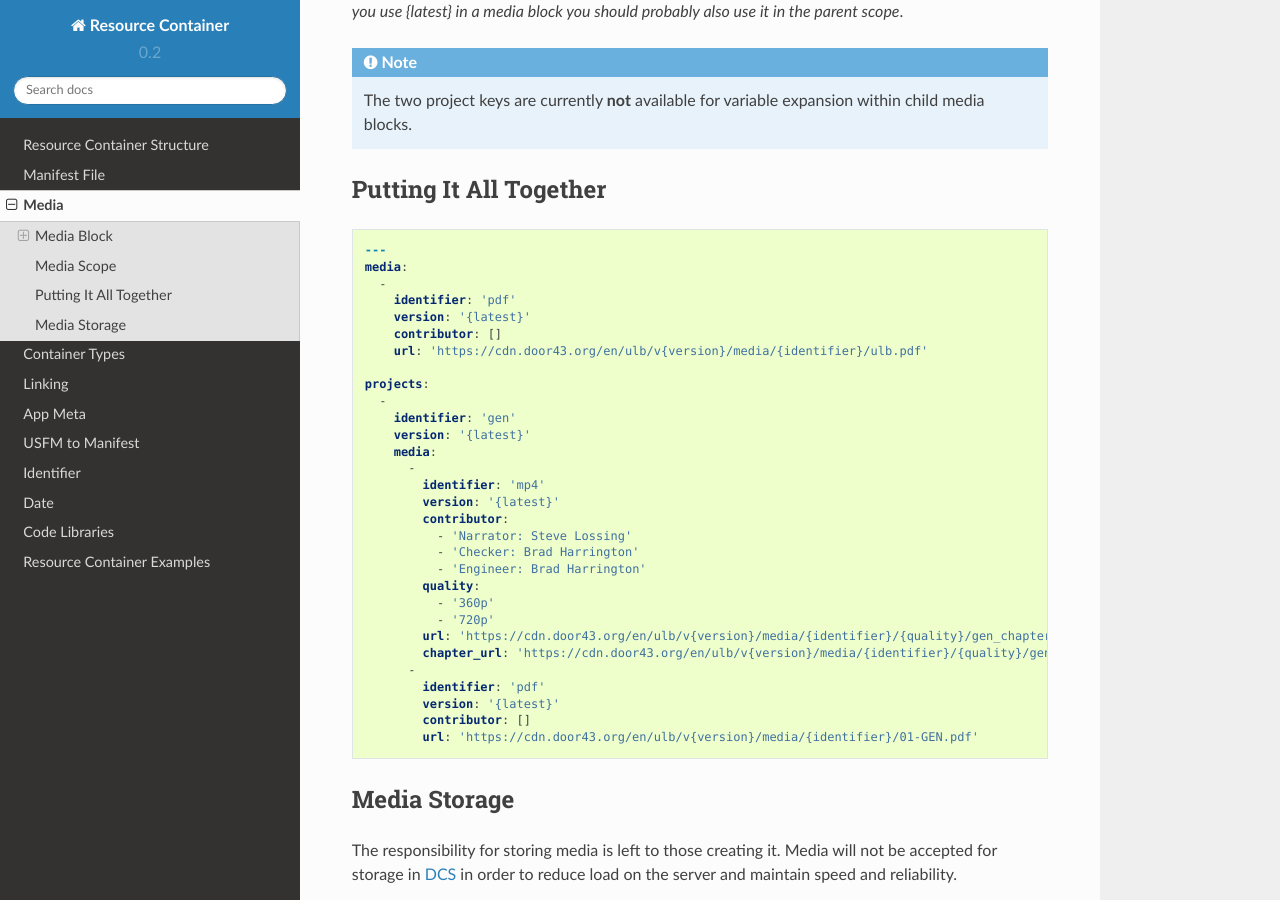
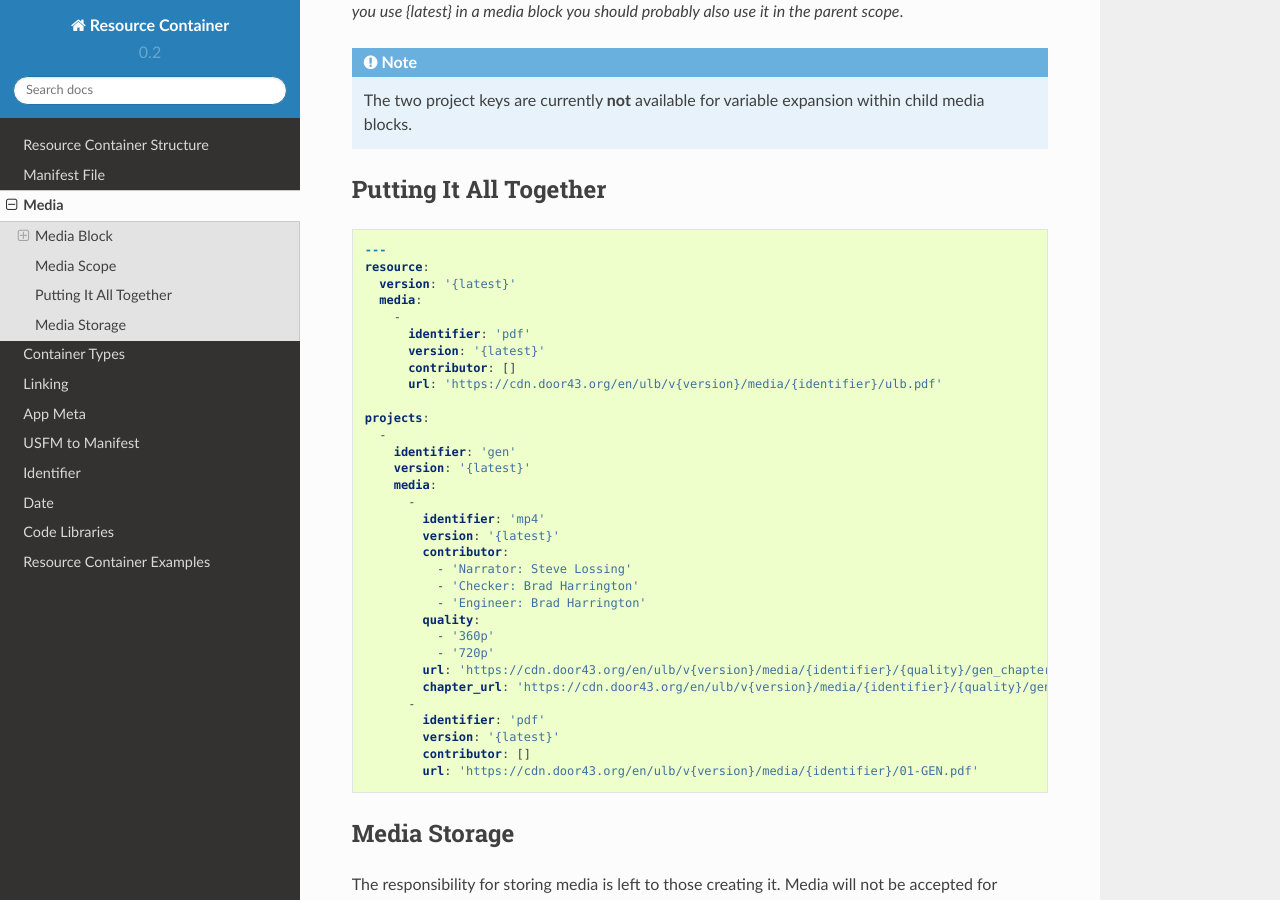
Before and after one commit to unfoldingWord-dev/Resource-Container, a Sphinx documentation site: the page built from docs/media.rst, in a window 1280 px wide and 900 px high, scrolled down 2483 px. Built offline with Sphinx 7.4.7 and the Read the Docs theme 2.0.0, drawn with Linux system fonts in a browser that asks for light colours.

Commit message:
fixed final example

```diff
--- a/docs/media.rst
+++ b/docs/media.rst
@@ -123,12 +123,14 @@ Putting It All Together
 .. code-block:: yaml
 
   ---
-  media:
-    -
-      identifier: 'pdf'
-      version: '{latest}'
-      contributor: []
-      url: 'https://cdn.door43.org/en/ulb/v{version}/media/{identifier}/ulb.pdf'
+  resource:
+    version: '{latest}'
+    media:
+      -
+        identifier: 'pdf'
+        version: '{latest}'
+        contributor: []
+        url: 'https://cdn.door43.org/en/ulb/v{version}/media/{identifier}/ulb.pdf'
 
   projects:
     -
```
